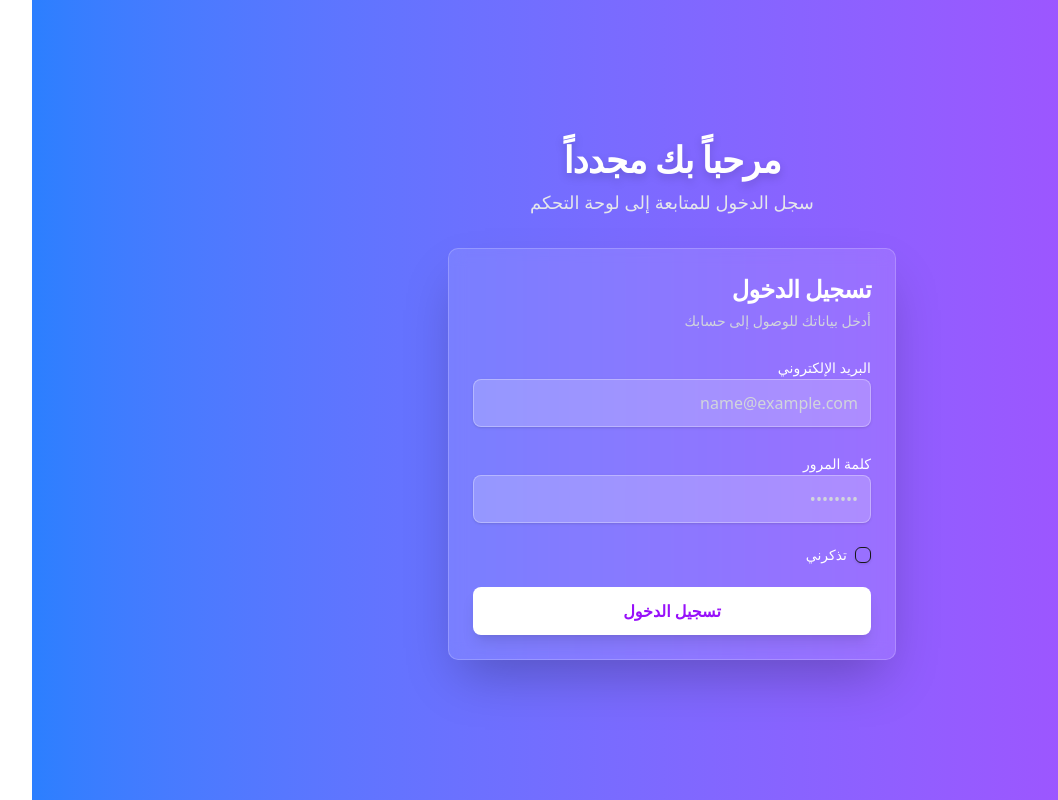
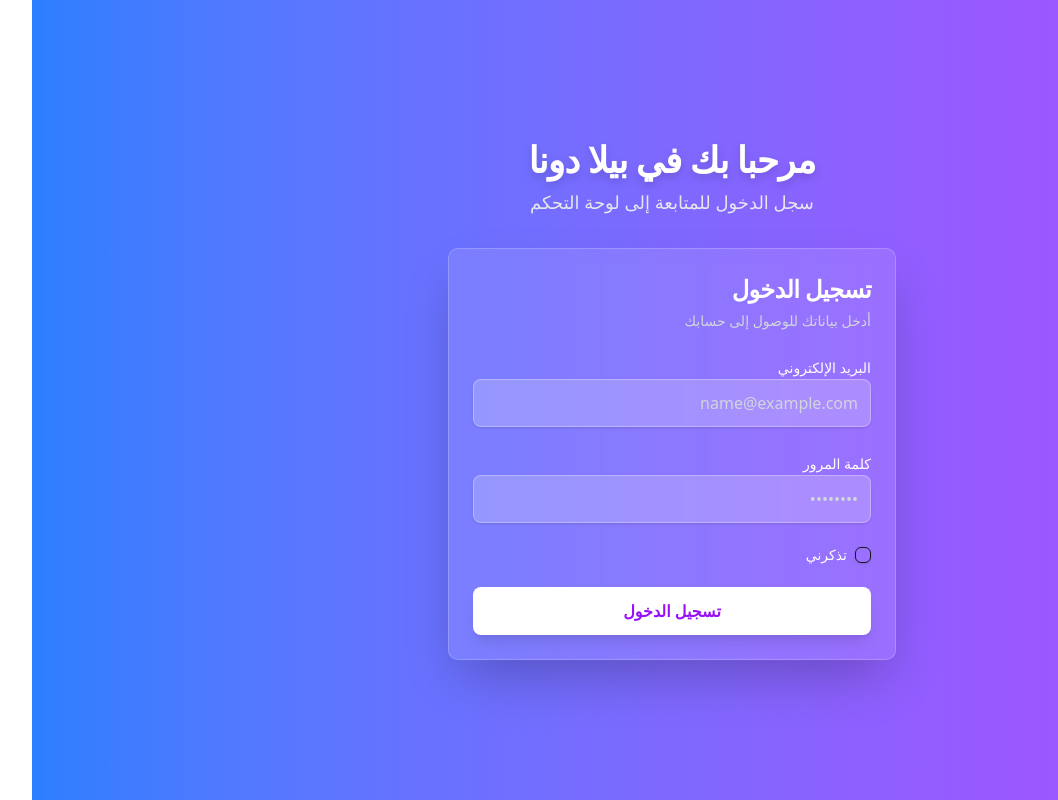
Before and after one commit to ebrahimabdulnaeem/delivery-system-app-docker, a Next.js app: page /login in a window 1280 px wide. Shown: the whole page, without its empty margins (75-1133 px from the left). Built offline with nearby package versions, Linux system fonts and the light colour scheme; no server answers.

Commit message:
مرحبا بك في بيلا دونا

```diff
--- a/src/app/login/page.tsx
+++ b/src/app/login/page.tsx
@@ -66,7 +66,7 @@
     <div className="flex min-h-screen items-center justify-center p-4 bg-gradient-to-r from-blue-500 via-purple-500 to-pink-500 animate-background-pan [background-size:200%] text-white">
       <div className="w-full max-w-md space-y-8">
         <div className="text-center animate-fade-in-up [animation-delay:200ms] [animation-fill-mode:forwards]">
-          <h1 className="text-4xl font-extrabold tracking-tight text-white drop-shadow-lg">مرحباً بك مجدداً</h1>
+          <h1 className="text-4xl font-extrabold tracking-tight text-white drop-shadow-lg">مرحبا بك في بيلا دونا</h1>
           <p className="mt-2 text-lg text-gray-200">
             سجل الدخول للمتابعة إلى لوحة التحكم
           </p>
--- a/tailwind.config.js
+++ b/tailwind.config.js
@@ -1,5 +1,7 @@
+import tailwindcssAnimate from 'tailwindcss-animate';
+
 /** @type {import('tailwindcss').Config} */
-module.exports = {
+const config = {
   darkMode: ["class"],
   content: [
     './pages/**/*.{ts,tsx}',
@@ -96,5 +98,7 @@
       },
     },
   },
-  plugins: [require("tailwindcss-animate")],
-}
+    plugins: [tailwindcssAnimate],
+};
+
+export default config;
```
